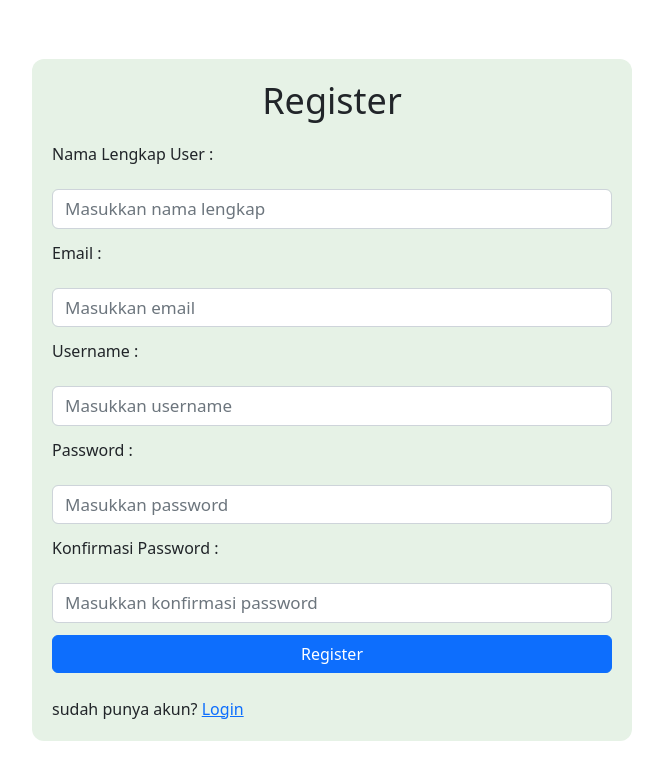
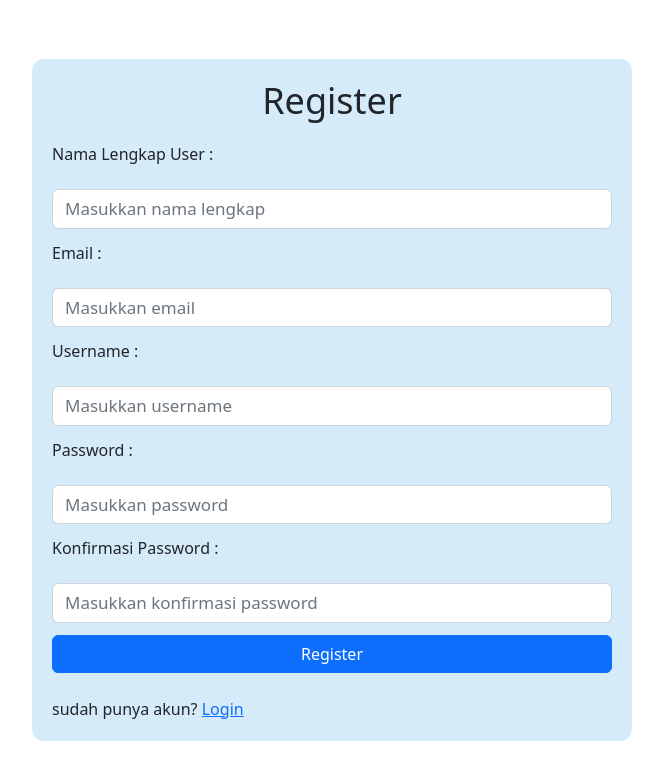
Before and after one commit to Anjasputraa/wputs-2201010760, a PHP site: page /register.php in a window 1280 px wide. Shown: the top 780 px of the page, without its empty margins (308-971 px from the left). Run offline with PHP 8.4, Linux system fonts and the light colour scheme.

Commit message:
Update register.php

```diff
--- a/wputs-2201010760/register.php
+++ b/wputs-2201010760/register.php
@@ -19,7 +19,7 @@ if (isset($_POST["register"])) {
             $sql    = "INSERT INTO tbusers(nama,email,username,passkey,iduser) VALUES('$nama','$email','$username','" . md5($passkey) . "','" . md5($nama) . "');";
             $hasil  = mysqli_query($cnn, $sql);
             if ($hasil) {
-                $sukses     = "Register User Sukses, Silahkan login dengan username tersebut!";
+                $sukses     = "Register Berhasil, Silahkan login dengan username tersebut!";
                 $nama       = "";
                 $email      = "";
                 $username   = "";
@@ -70,7 +70,7 @@ if (isset($_POST["register"])) {
             height: min-content;
             padding: 20px;
             border-radius: 12px;
-            background-color: #e6f2e6;
+            background-color: rgb(214, 235, 250);
         }
 
         .register h1 {
```
